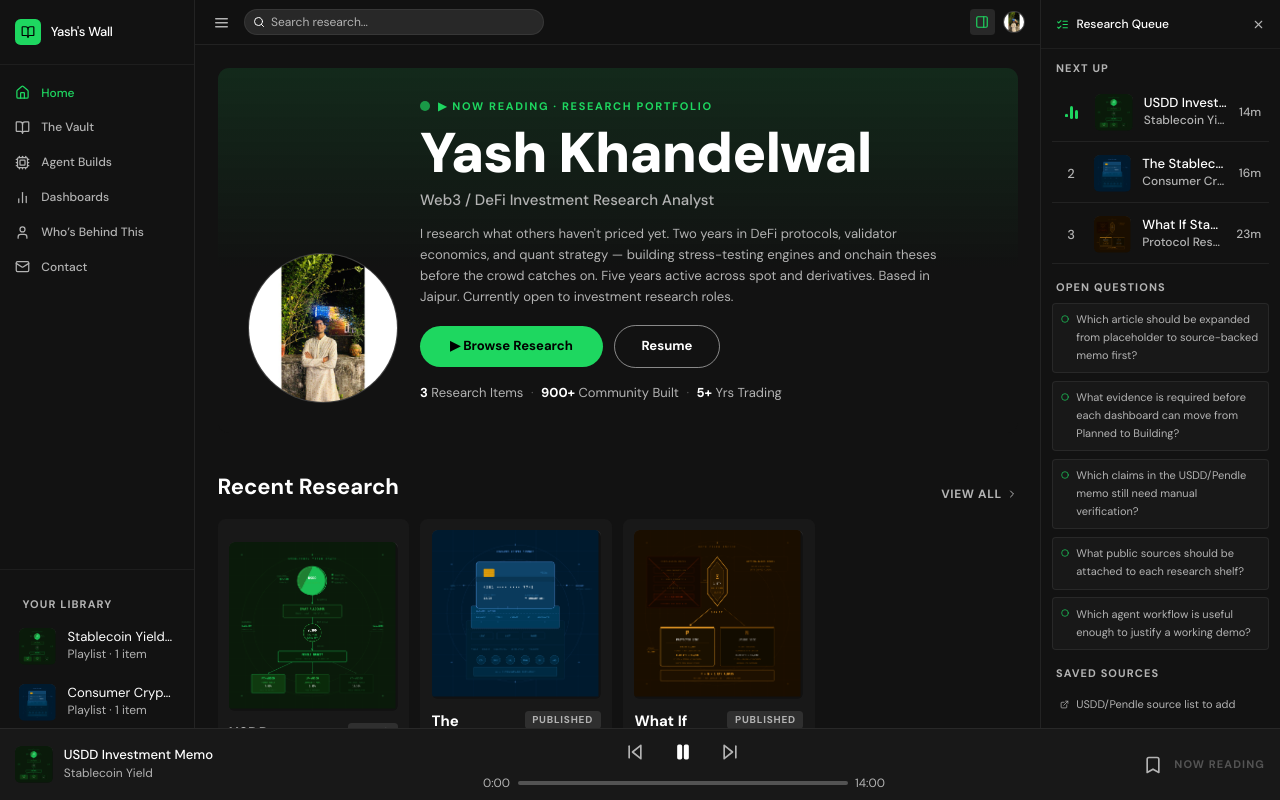
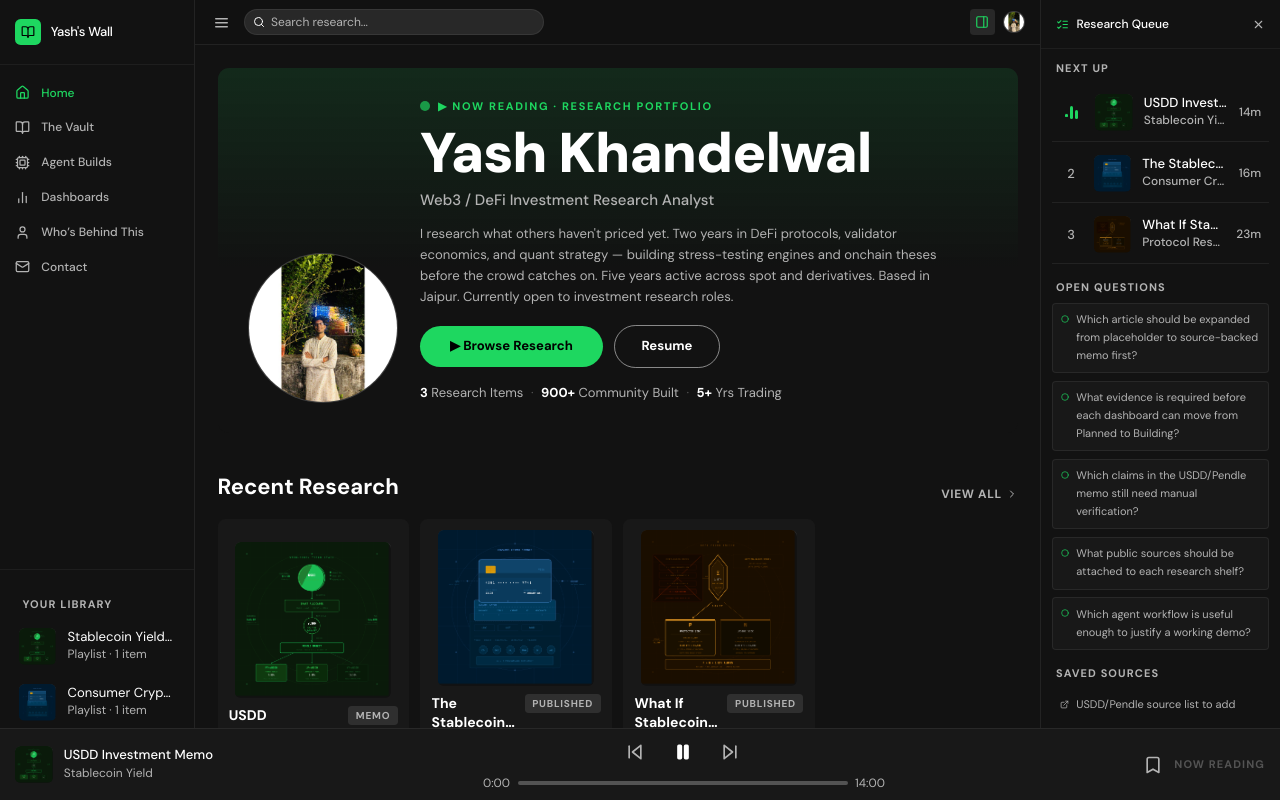
Before and after one commit to Yashkhandelwal1234/yash-research-portfolio, a React (Vite) app: page / in a window 1280 px wide. Built offline with nearby package versions, Linux system fonts and the light colour scheme.

Commit message:
Polish research card title visibility

```diff
--- a/src/app/App.tsx
+++ b/src/app/App.tsx
@@ -495,32 +495,32 @@ function ArticleCard({ article, onClick }: { article: Article; onClick: () => vo
   return (
     <button
       onClick={onClick}
-      className="card group relative w-full cursor-pointer rounded-lg bg-[#181818] p-3 text-left transition-colors duration-200 hover:bg-[#282828]"
+      className="card group relative w-full cursor-pointer rounded-lg bg-[#181818] p-2.5 text-left transition-colors duration-200 hover:bg-[#282828] sm:p-3"
     >
-      <div className="relative mb-3 aspect-square w-full overflow-hidden rounded">
+      <div className="relative mx-auto mb-2 aspect-square w-full overflow-hidden rounded lg:max-w-[150px] xl:max-w-[156px] 2xl:max-w-[148px]">
         <ResearchCoverArt article={article} compact className="h-full w-full rounded border-0" />
         <span className="card-play-btn" aria-hidden="true">
           <Play size={20} fill="currentColor" className="ml-0.5" />
         </span>
       </div>
-      <div className="space-y-1.5">
+      <div className="space-y-1">
         <div className="flex items-start justify-between gap-2">
-          <h3 className="line-clamp-2 text-[15px] font-semibold leading-snug text-[#FFFFFF]">
+          <h3 className="line-clamp-2 min-w-0 text-[14px] font-semibold leading-snug text-[#FFFFFF]">
             {article.title}
           </h3>
           <StatusBadge status={article.status} />
         </div>
-        <p className="line-clamp-2 text-sm leading-6 text-[#B3B3B3]">
+        <div className="flex flex-wrap items-center gap-x-1.5 gap-y-1 text-[10px] leading-4 text-[#B3B3B3]">
+          <span>{article.category}</span>
+          <span className="text-[#535353]">·</span>
+          <span>{formatDate(article.date)}</span>
+          <span className="flex items-center gap-1"><Clock size={10} />{article.readTime}m</span>
+        </div>
+        <p className="line-clamp-1 text-[12px] leading-5 text-[#B3B3B3]">
           {article.thesis}
         </p>
         <div className="flex flex-wrap gap-1">
           {article.tags.slice(0, 2).map(t => <MetaTag key={t} label={t} />)}
-        </div>
-        <div className="flex items-center gap-2 text-[12px] text-[#B3B3B3]">
-          <span>{article.category}</span>
-          <span className="text-[#535353]">·</span>
-          <span>{formatDate(article.date)}</span>
-          <span className="ml-auto flex items-center gap-1"><Clock size={11} />{article.readTime}m</span>
         </div>
       </div>
     </button>
```
